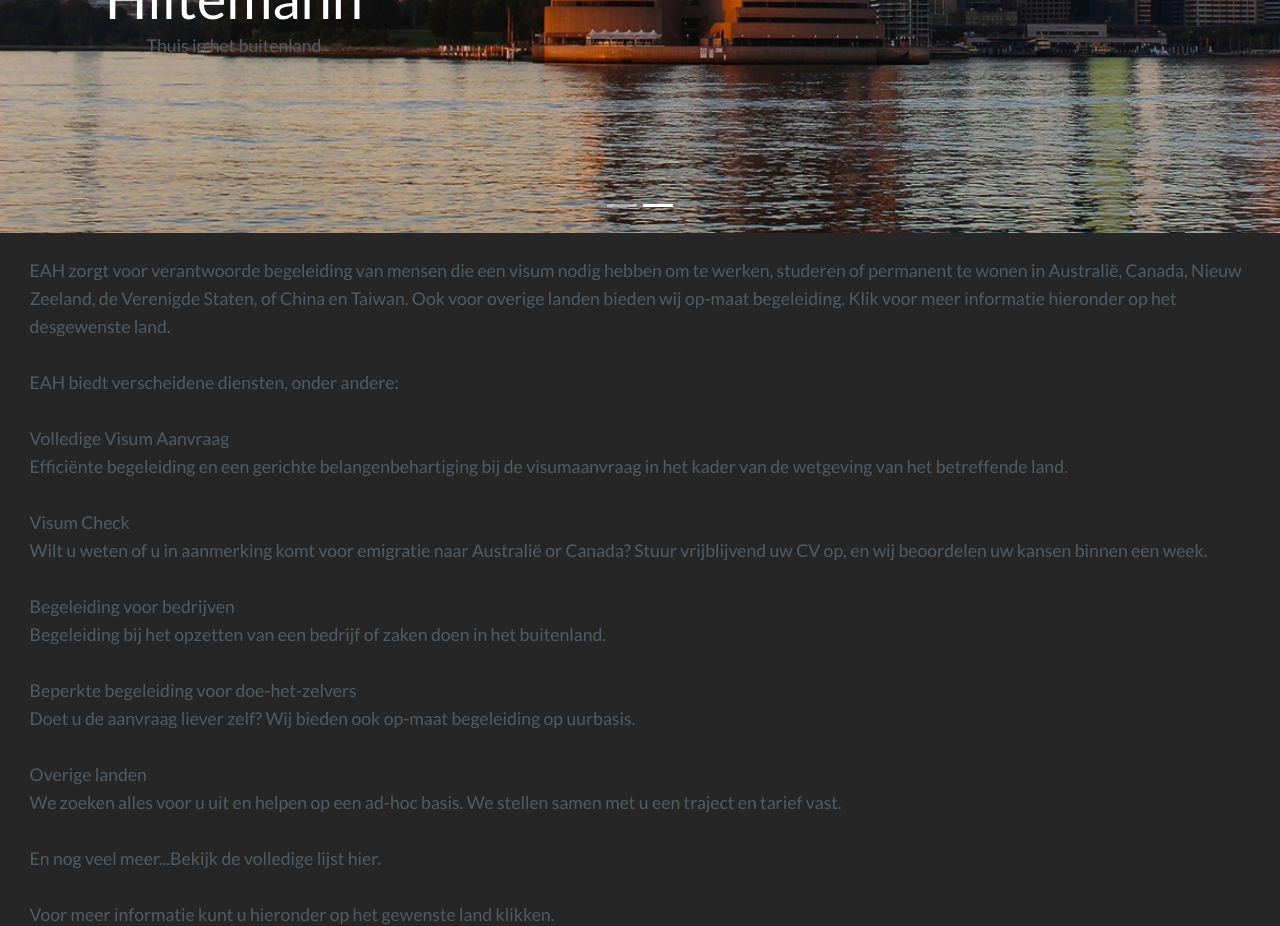
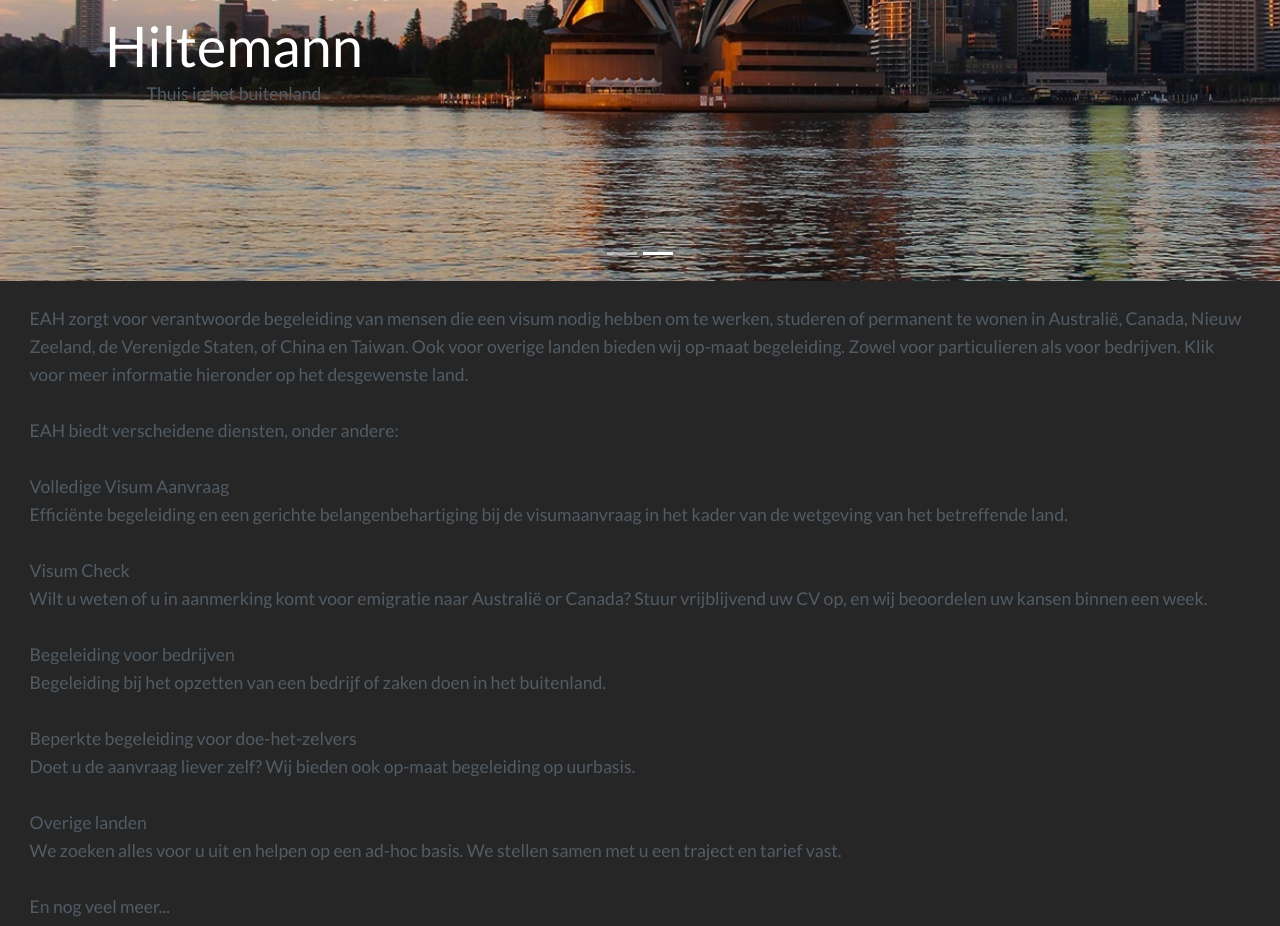
Before and after one commit to shiltemann/emigratie-adviesbureau-hiltemann, a Jekyll site: the page built from index.html, in a window 1280 px wide and 1400 px high, scrolled down 479 px. Shown: the top 926 px of the window. Built offline with Jekyll 4.4.1, drawn with Linux system fonts in a browser that asks for light colours; the list of posts is cut into pages by our own code; some of the changed text lies outside the part shown.

Commit message:
page over canada aangepast

```diff
--- a/_includes/header.html
+++ b/_includes/header.html
@@ -7,6 +7,7 @@
     <a href="{{site.baseurl}}/new-zealand/">Nieuw-Zeeland</a>
     <a href="{{site.baseurl}}/united-states/">Verenigde Staten</a>
     <a href="{{site.baseurl}}/chinaentaiwan/">China en Taiwan</a>
+    <a href="{{site.baseurl}}/Diensten/">Diensten</a>
     <a href="{{site.baseurl}}/contact/">Contact</a>
 
   </nav>
--- a/_layouts/main.html
+++ b/_layouts/main.html
@@ -8,7 +8,7 @@ layout: default
   <main class="page-content" aria-label="Content">
 
   <div id="intro">
-  <p>EAH zorgt voor verantwoorde begeleiding van mensen die een visum nodig hebben om te werken, studeren of permanent te wonen in Australië, Canada, Nieuw Zeeland, de Verenigde Staten, of China en Taiwan. Ook voor overige landen bieden wij op-maat begeleiding. Klik voor meer informatie hieronder op het desgewenste land.</p>
+  <p>EAH zorgt voor verantwoorde begeleiding van mensen die een visum nodig hebben om te werken, studeren of permanent te wonen in Australië, Canada, Nieuw Zeeland, de Verenigde Staten, of China en Taiwan. Ook voor overige landen bieden wij op-maat begeleiding. Zowel voor particulieren als voor bedrijven. Klik voor meer informatie hieronder op het desgewenste land.</p>
 
   <p> EAH biedt verscheidene diensten, onder andere:<p/>
 
@@ -27,10 +27,13 @@ layout: default
   <p> Overige landen<br/>
       We zoeken alles voor u uit en helpen op een ad-hoc basis. We stellen samen met u een traject en tarief vast.<p/>
 
-  <p> En nog veel meer...Bekijk de volledige lijst hier.<p/>
+  <p> En nog veel meer...<br/>
+      Bekijk de volledige lijst *hier*.<p/>
 
-  <p> Voor meer informatie kunt u hieronder op het gewenste land klikken.<br/>
-      Heeft u interesse in een van onze diensten? Neem dan contact met ons op.</p><color/>
+  <p> Heeft u interesse in een van onze diensten? Neem dan *contact* met ons op.<p/>
+
+  <p> Voor meer informatie kunt u hieronder op het gewenste land klikken.<p/>
+
 
   </div>
   <section class="chapters cf">
```
Also changed, not shown: canada/_posts/2017-07-02-vakantie.md (added, +17 -0 lines), canada/_posts/2017-07-04-emigreren-naar-canada.md (added, +17 -0 lines), countries/_posts/2017-07-20-canada.md (+3 -1 lines).
